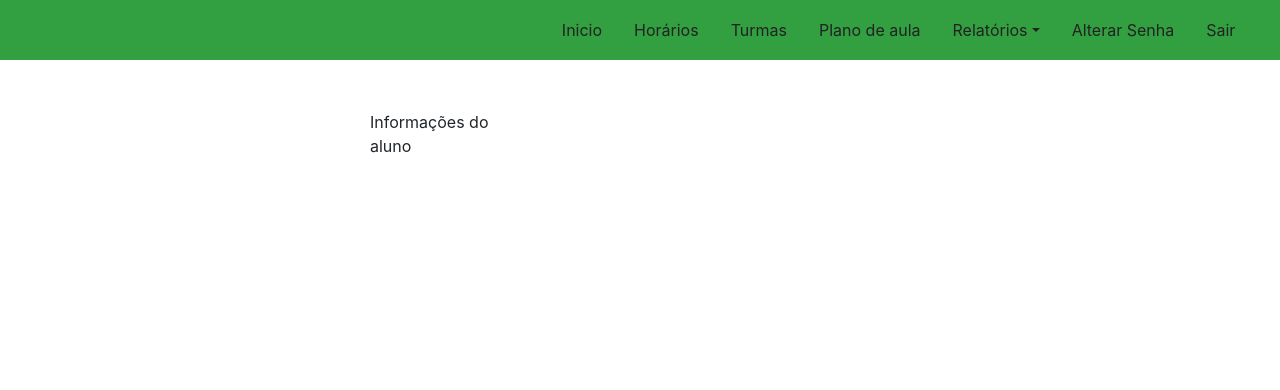
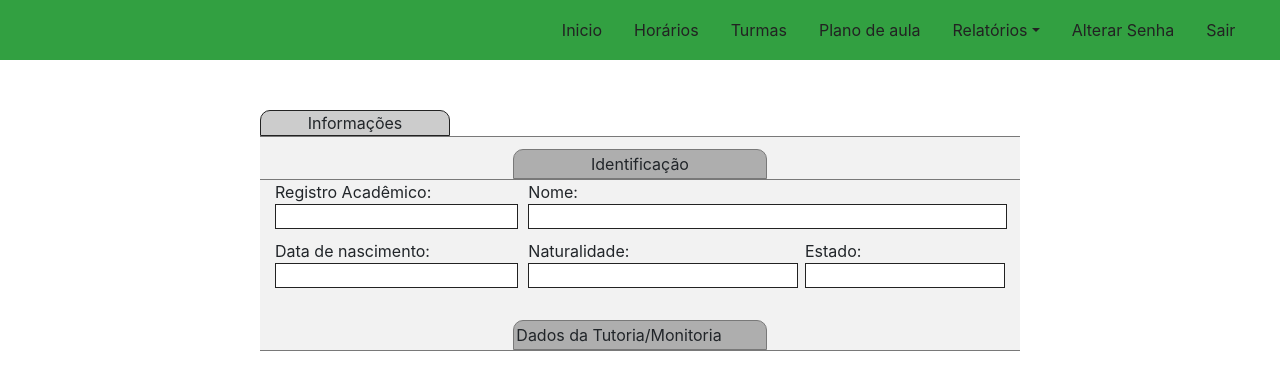
Before and after one commit to julioCoutinho/Monitora-IFMG, a PHP site: page / in a window 1280 px wide. Shown: the top 390 px of the page. Run offline with PHP 8.4, Linux system fonts and the light colour scheme.

Commit message:
update index

```diff
--- a/css/index.css
+++ b/css/index.css
@@ -7,10 +7,6 @@
 #menuNav
 {
     margin-top: 10px;
-}
-#conteudoMenu
-{
-
 }
 #menuNav a:link
 {
@@ -37,6 +33,7 @@
 
 /* Conteudo Aluno */
 
+
 .BoxInfoAluno
 {
     background-color:#CCCCCC;
--- a/index.php
+++ b/index.php
@@ -50,14 +50,88 @@
     <!-- Conteudo do Aluno -->
     <div class="container" style="margin-top:50px;">
         <div class="row">
-            <div class="col-md-3"></div>
-            <div class="col-md-6">
-                <div class="row">
-                    <div class="col-md-4" class="BoxInfoAluno">Informações do aluno</div>
-                    <div class="col-md-8"></div>
+            <div class="col-md-2"></div>
+            <div class="col-md-8">
+                <!-- Marcador de Informações -->
+
+                <div class="row" style="border-bottom:solid 1px #797979;">
+                    <div class="col-md-3" align="center" class="boxInfoAluno" style=" background-color:#CCCCCC;border: solid 1px #222222;border-radius: 10px 10px 0 0 ; padding= 10px;">Informações</div>
+                    <div class="col-md-9"></div>
                 </div>
+
+                <!-- Fim Marcador de Informações -->
+                <!-- Marcador de Identificação -->
+                <div class="row" align="center"  style="background:#F2F2F2;border-bottom:solid 1px #797979;">
+                    <div class="col-md-4"></div>
+                    <div class="col-md-4" style="font-weigth:bold;background-color:#AEAEAE;border:solid 1px #797979;border-radius:10px 10px 0 0;padding:2px; margin-top:12px">
+                        Identificação
+                    </div>
+                    <div class="col-md-4"></div>
+                </div>
+                <div class="row" style="background:#F2F2F2;padding-bottom:10px;">
+                    <div class="col-md-4">
+                        <div class="row">
+                            <div class="col-md-12">Registro Acadêmico:</div>
+                        </div>
+                        <div class="row">
+                            <div class="col-md-12">
+                                <input type="text" disabled style="background-color:white;border:solid 1px #222222; width:243px; height:25px;" >
+                            </div>
+                        </div>
+                    </div>
+                    <div class="col-md-8">
+                        <div class="row">
+                            <div class="col-md-12">Nome:</div>
+                        </div>
+                        <input type="text" disabled style="background-color:white;border:solid 1px #222222;width:479px;height:25px;">
+                    </div>
+                </div>
+                <div class="row" style="background:#F2F2F2;padding-bottom:20px;">
+                    <div class="col-md-4">
+                        <div class="row">
+                            <div class="col-md-12">
+                                Data de nascimento:
+                            </div>
+                        </div>
+                        <div class="row">
+                            <div class="col-md-12"><input type="text" disabled style="background-color:white;border:solid 1px #222222; width:243px; height:25px;" ></div>
+                        </div>
+                    </div>
+                    <div class="col-md-5">
+                        <div class="row">
+                            <div class="col-md-12">
+                                Naturalidade:
+                            </div>
+                        </div>
+                        <div class="row">
+                            <div class="col-md-12">
+                                <input type="text" disabled style="background-color:white;border:solid 1px #222222;width:270px;height:25px;">
+                            </div>
+                        </div>
+                    </div>
+                    <div class="col-md-3" style="margin-left:-40px;">
+                        <div class="row">
+                            <div class="col-md-12">
+                                Estado:
+                            </div>
+                        </div>
+                        <div class="row">
+                            <div class="col-md-12">
+                                <input type="text" disabled style="background-color:white;border:solid 1px #222222;width:200px;height:25px;">
+                            </div>
+                        </div>
+                    </div>
+                </div>
+                <!-- Fim Marcador de Identificação-->
+                <!-- Dados da tutoria/monitoria -->
+                <div class="row" style="background:#F2F2F2;border-bottom:solid 1px #797979;">
+                    <div class="col-md-4"></div>
+                    <div class="col-md-4" style="font-weigth:bold;background-color:#AEAEAE;border:solid 1px #797979;border-radius:10px 10px 0 0;padding:2px; margin-top:12px">Dados da Tutoria/Monitoria</div>
+                    <div class="col-md-4"></div>
+                </div>
+                <!-- Fim Dados da tutorio/monitoria -->
             </div>
-            <div class="col-md-3"></div>
+            <div class="col-md-2"></div>
         </div>
     </div>
     <!--  Fim do conteudo do aluno -->
```
